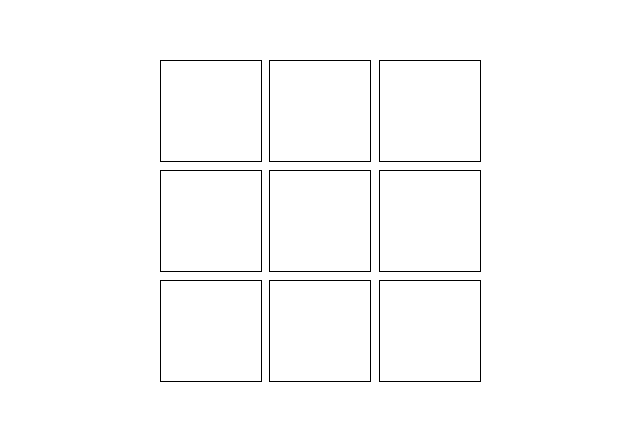
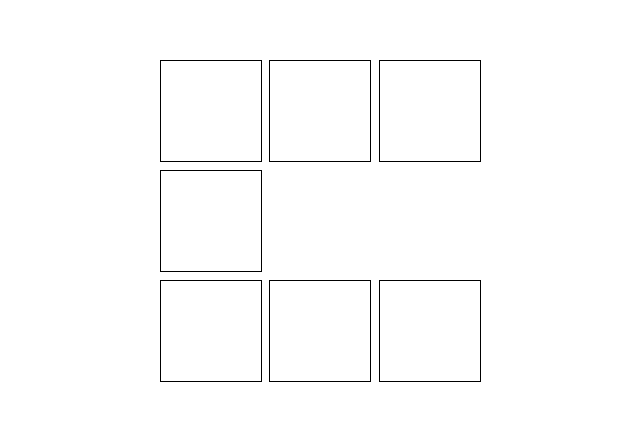
Before and after one commit to vijays-hub/vanilla-js-suite, a plain HTML site: page default-color-by-order/index.html in a window 1280 px wide. Shown: the part 187-608 px from the top of the page, without its empty margins (320-960 px from the left). Drawn offline with Linux system fonts and the light colour scheme.

Commit message:
JS Suite: Default color reset - Tweak - Updating the rationale to cater for skipping cells!

```diff
--- a/default-color-by-order/index.html
+++ b/default-color-by-order/index.html
@@ -32,6 +32,12 @@
       .active {
         background-color: red;
       }
+
+      .empty-cell {
+        width: 100px;
+        height: 100px;
+        border: none;
+      }
     </style>
   </head>
   <body>
--- a/default-color-by-order/script.js
+++ b/default-color-by-order/script.js
@@ -4,6 +4,7 @@ let isResetting = false; // Helps avoid onclick event during reset
 const layoutContainer = document.querySelector(".layout");
 const GRID_SIZE = 3;
 const GRID_ELEMENTS = GRID_SIZE * GRID_SIZE;
+const CELLS_TO_SKIP = 2;
 
 function handleCellClick(event) {
   if (isResetting) return;
@@ -14,7 +15,8 @@ function handleCellClick(event) {
     cellElement.classList.add("active");
     cellClickOrder.push(cellElement);
 
-    if (cellClickOrder.length === GRID_ELEMENTS) {
+    // To cater to the requirement of skipping some cells, we need to check if we have clicked all other cells!
+    if (cellClickOrder.length === GRID_ELEMENTS - CELLS_TO_SKIP) {
       isResetting = true;
       resetColors();
     }
@@ -45,6 +47,22 @@ function generateLayout(gridSize) {
   for (let i = 0; i < gridSize; i++) {
     for (let j = 0; j < gridSize; j++) {
       const cell = document.createElement("div");
+      /**
+       * As per the updated README.md, we should avoid rendering some boxes in row 2.
+       * So basically, we should not render any box in row 2 except the first one.
+       * And render all boxes in row 1 and 3. So, we simply add a box without the
+       * cell class in it!
+       */
+      if (i === 1 && j > 0) {
+        cell.classList.add("empty-cell");
+        // Don't do anything on click
+        cell.addEventListener("click", () => {});
+        layoutContainer.appendChild(cell);
+
+        // Very Important. Don't use RETURN here. We need to continue the loop for other cells.
+        continue;
+      }
+
       cell.classList.add("cell");
       cell.setAttribute("data-index", `${i}-${j}`);
 
```
